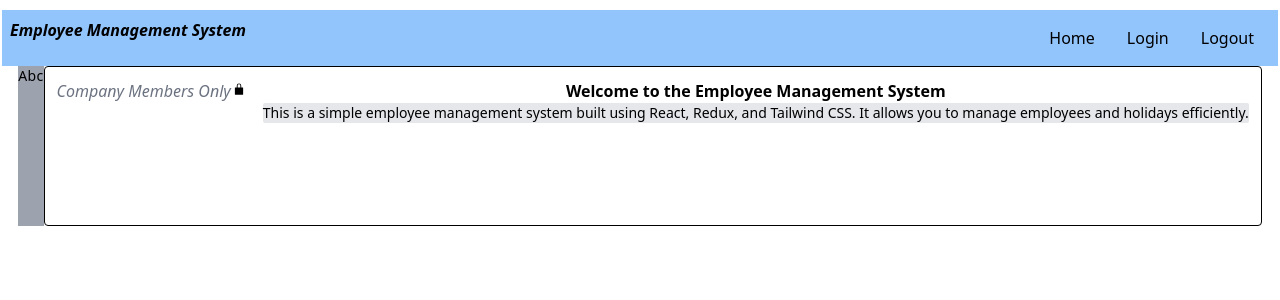
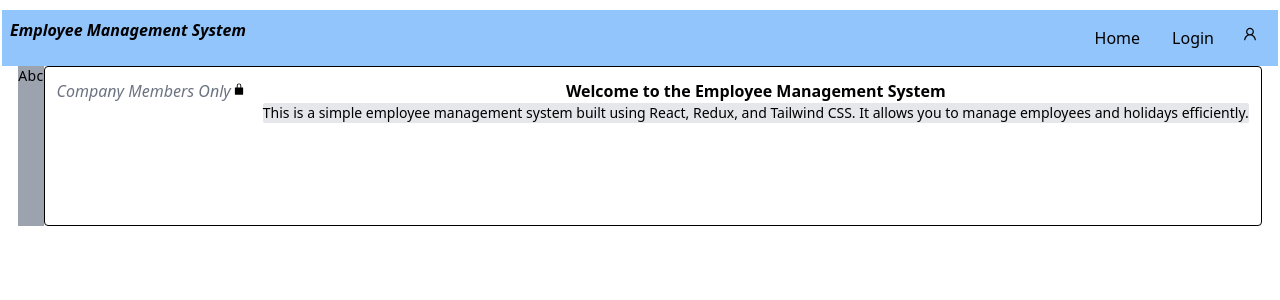
Before and after one commit to saranga1998/Employee-Management-Frontend, a React (Vite) app in the folder ReactApi/: page / in a window 1280 px wide. Shown: the top 300 px of the page. Built offline with nearby package versions, Linux system fonts and the light colour scheme.

Commit message:
logout button

```diff
--- a/ReactApi/src/Components/Other/Navbar.jsx
+++ b/ReactApi/src/Components/Other/Navbar.jsx
@@ -23,7 +23,7 @@ function Navbar() {
                     <li className="flex-1 "><a className="text-center block hover:bg-pink-200 hover:border-2 border-blue-500 rounded py-2 px-4 text-black font-medium" href="/">Home</a></li>
                     <li className="flex-1 "><div className="text-center block hover:bg-white hover:border-2 border-blue-500 rounded py-2 px-4 text-black font-medium" >
                     {isLoggedIn ?<Login/>:<Logout/>}</div></li>
-                    <li className="flex-1 "><div className="text-center block hover:bg-white hover:border-2 border-blue-500 rounded py-2 px-4 text-black font-medium" ><Logout/></div></li>
+                    <li className="flex-1"><div className=" hover:bg-white hover:border-2 border-blue-500 rounded-3xl text-black  py-2 px-4 size-10" ><Profile/></div></li>
                 </ul>
 
             </nav>
--- a/ReactApi/src/Components/UserDetails/Logout.jsx
+++ b/ReactApi/src/Components/UserDetails/Logout.jsx
@@ -2,7 +2,7 @@ import React from 'react'
 import { logout } from '../../Redux/User/UserActions'
 import { useNavigate } from 'react-router-dom'
 import { useSelector, useDispatch } from 'react-redux'
-
+import { GrLogout } from "react-icons/gr";
 
 function Logout() {
   const dispatch = useDispatch();
@@ -16,9 +16,8 @@ function Logout() {
     navigate('/')
   }
   return (
-    <div>
-      <button onClick={handleClick}>Logout</button>
-    </div>
+      <button onClick={handleClick} className='border-2 rounded-xl w-20 inline-flex items-center justify-center font-bold text-sm shadow-md'>Logout<span className='ml-1'><GrLogout/></span></button>
+
   )
 }
 
--- a/ReactApi/src/Components/UserDetails/Profile.jsx
+++ b/ReactApi/src/Components/UserDetails/Profile.jsx
@@ -1,14 +1,33 @@
-import React from 'react'
+import React, { useState } from 'react'
+import Modal from 'react-modal'
 import { useSelector, useDispatch } from 'react-redux'
+import { IoCloseOutline } from "react-icons/io5";
+import { AiOutlineUser } from "react-icons/ai";
 
+import Logout from '../UserDetails/Logout'
+
+Modal.setAppElement('#root');
 function Profile() {
-    const EmpData = useSelector(state => state.employees)
+  const [modalIsOpen, setModalIsOpen] = useState(false);
+  const EmpData = useSelector(state => state.employees)
+  const handleModal = () => {
+    setModalIsOpen(true)
+  }
+  return (
+    <div className='flex justify-center'>
+      <button onClick={handleModal} className='text-base font-bold'><AiOutlineUser/></button>
+      <Modal isOpen={modalIsOpen} onRequestClose={() => setModalIsOpen(false)} className='modal bg-transparent flex justify-end mt-12'>
+        <div className='rounded overflow-hidden shadow-2xl p-2  bg-white h-72 w-72'>
+          <div className='flex justify-end hover:border-2 border-black-100'>
+            <button onClick={() => setModalIsOpen(false)}><IoCloseOutline /></button>
+          </div>
+          <p>User name</p>
+          <div className='flex justify-center'>
+            <Logout/>
+          </div>
+        </div>
 
-  return (
-    <div>
-      <p>
-        Profile
-      </p>
+      </Modal>
     </div>
   )
 }
```
